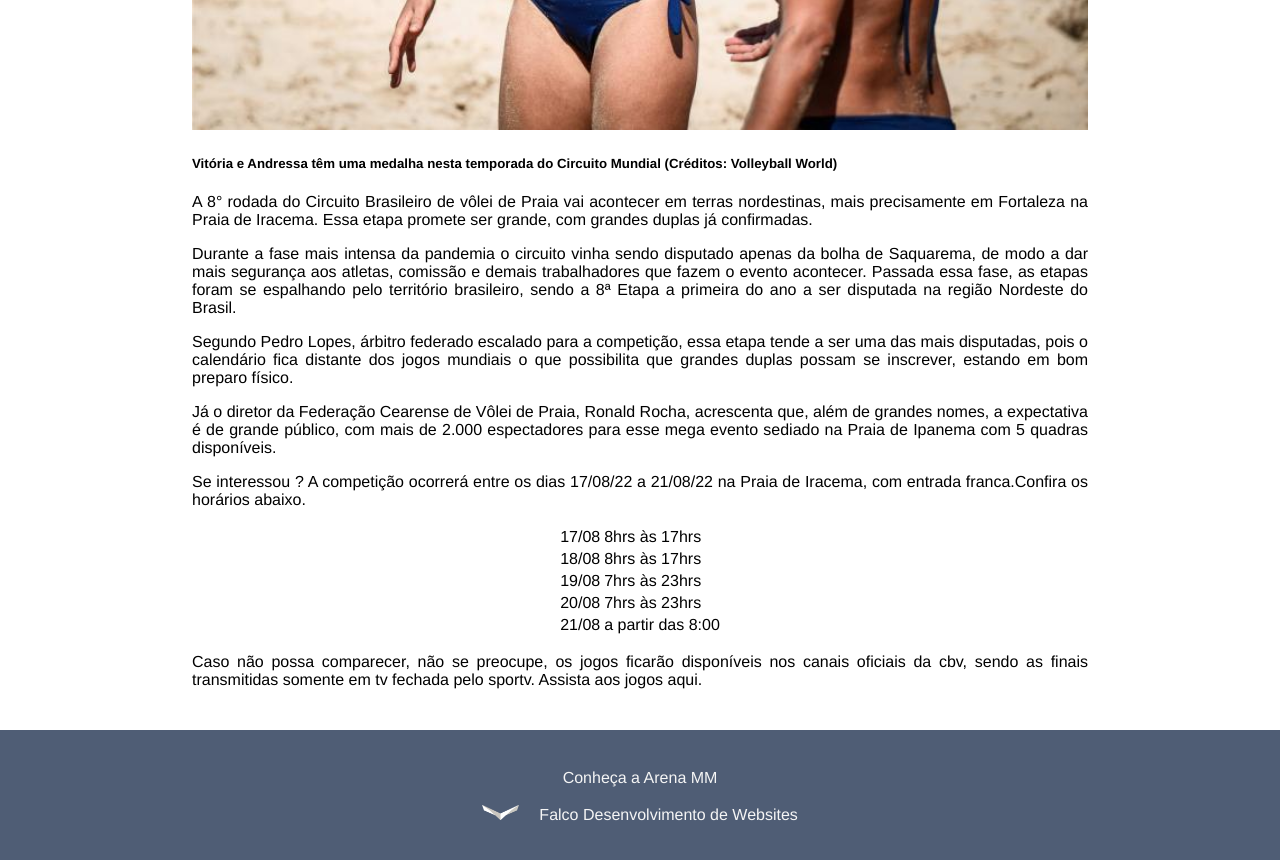
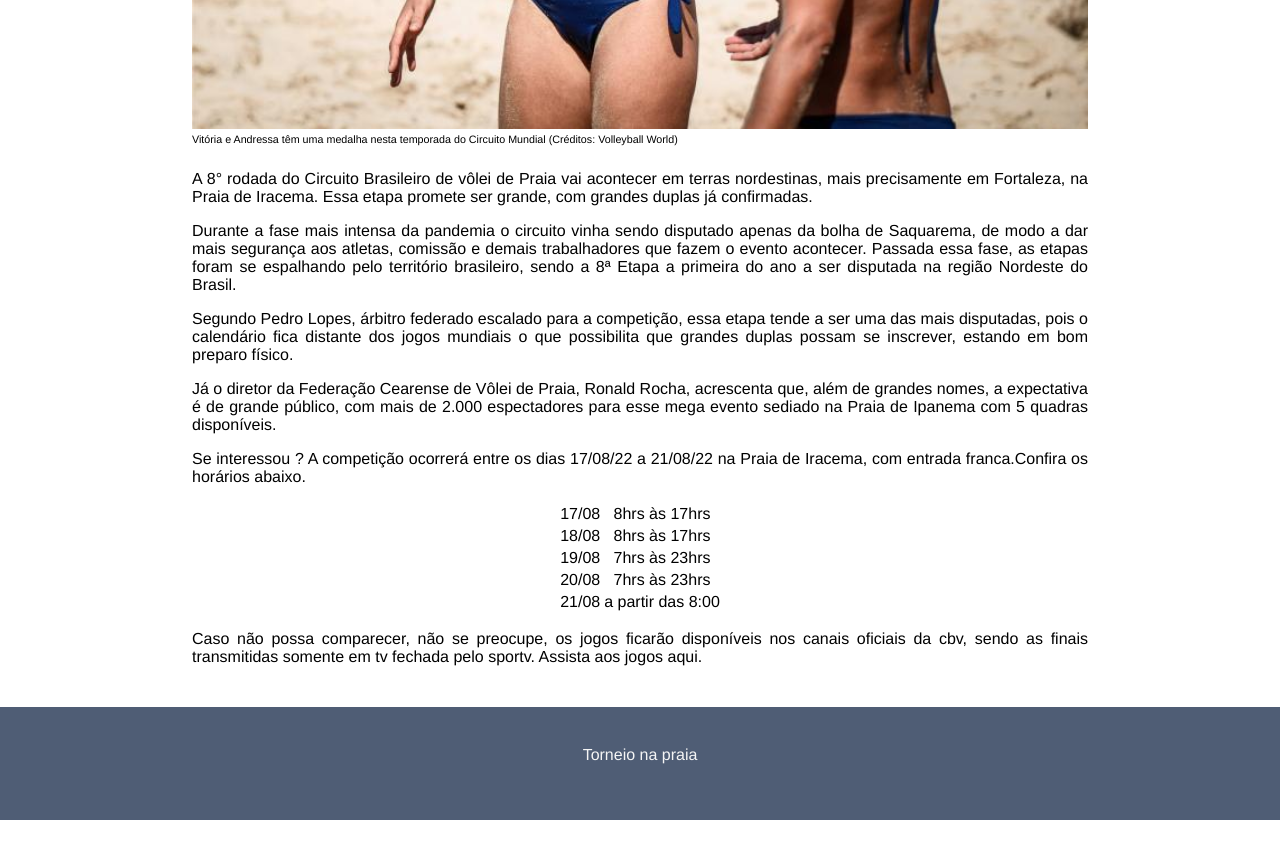
Before and after one commit to renatomacedom/horario_atual, a Vue app: page /Circuito_brasileiro_VP in a window 1280 px wide. Shown: the part 680-1540 px from the top of the page. After the commit the page ends 1500 px from the top, so only its background shows below. Built offline with nearby package versions, Linux system fonts and the light colour scheme; a web font is replaced by a local one.

Commit message:
AJustes para noticia ir para o ar

```diff
--- a/src/App.vue
+++ b/src/App.vue
@@ -27,6 +27,10 @@ export default {
   -moz-osx-font-smoothing: grayscale; */
   /* color: #2c3e50; */
 }
+h6{
+  font-weight: lighter;
+  margin-top: 0px;
+}
 
 #nav {
 
--- a/src/components/Footer.vue
+++ b/src/components/Footer.vue
@@ -1,10 +1,11 @@
 <template>
   <div class="footer">
-    <a href="http://www.arenamm.com.br" target="_blank">Conheça a Arena MM</a>
+    <a href="http://www.torneionapraia.com.br" target="_blank">Torneio na praia</a>
     <br>
     <br>
-      <img src="../assets/logo_branca.png" />
-       Falco Desenvolvimento de Websites
+    <!-- <a href="http://www.torneionapraia.com.br" target="_blank">Apoiado por Arena MM</a> -->
+      <!-- <img src="../assets/logo_branca.png" />
+       Falco Desenvolvimento de Websites -->
     </div>
 
 
--- a/src/views/Circuito_brasileiro_VP.vue
+++ b/src/views/Circuito_brasileiro_VP.vue
@@ -11,15 +11,15 @@
 
 
   <h1> O circuito brasileiro de vôlei de praia chega em Fortaleza.</h1>
-  <h5>Evento que ocorrerá no mês de agosto já conta com grandes duplas confirmadas</h5>
+  <h6>Evento que ocorrerá no mês de agosto já conta com grandes duplas confirmadas</h6>
 
 	<img src="../assets/cbv.jpg" alt="Atletas de vôlei de praia">
-  <h5 class="sub-titulo-img">Vitória e Andressa têm uma medalha nesta temporada do Circuito Mundial (Créditos: Volleyball World)</h5>
+  <h6 class="sub-titulo-img">Vitória e Andressa têm uma medalha nesta temporada do Circuito Mundial (Créditos: Volleyball World)</h6>
 
 
 
   <p>A 8° rodada do Circuito Brasileiro de vôlei de Praia vai acontecer em terras nordestinas,
-		mais precisamente em Fortaleza na Praia de Iracema. Essa etapa promete ser grande, com grandes duplas já confirmadas.
+		mais precisamente em Fortaleza, na Praia de Iracema. Essa etapa promete ser grande, com grandes duplas já confirmadas.
   </p>
   <p>Durante a fase mais intensa da pandemia o circuito vinha sendo disputado apenas da bolha de Saquarema, de modo a dar mais segurança aos atletas,
       comissão e demais trabalhadores que fazem o evento acontecer. Passada essa fase, as etapas foram se espalhando pelo território brasileiro,
@@ -109,7 +109,9 @@ ul{
     .tabela{
       margin-left: auto;
       margin-right: auto;
-
+}
+td{
+  text-align: center;
 }
 
 
```
